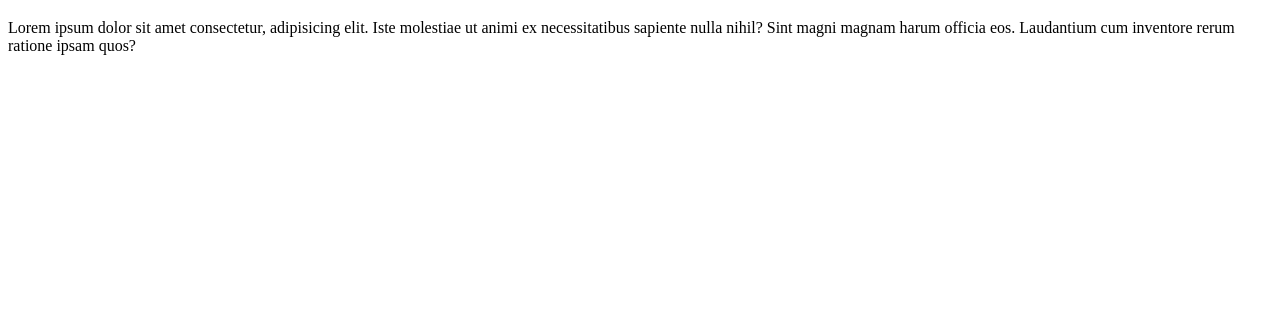
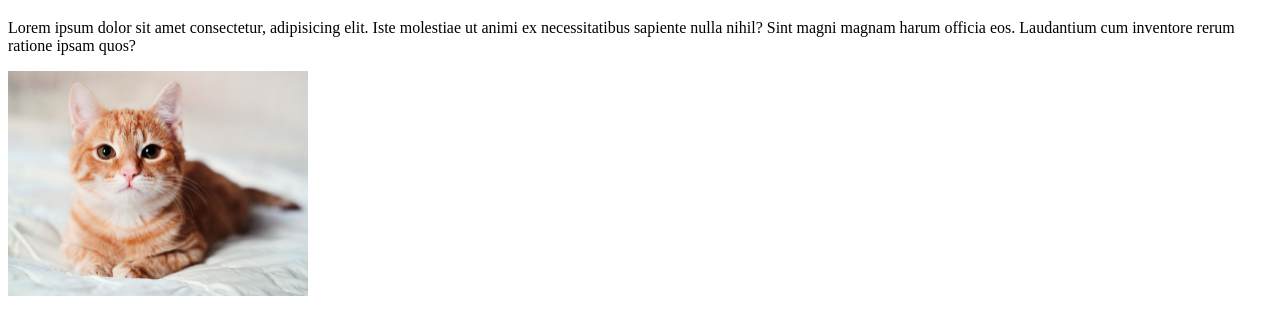
Before and after one commit to KaungMyatThu77/basic-html, a plain HTML site: page index.html in a window 1280 px wide. Shown: the part 61-396 px from the top of the page. Drawn offline with Linux system fonts and the light colour scheme.

Commit message:
add image

```diff
--- a/index.html
+++ b/index.html
@@ -4,9 +4,16 @@
     <meta charset="UTF-8">
     <meta name="viewport" content="width=device-width, initial-scale=1.0">
     <title>Document</title>
+    <style>
+        .cat-img{
+            width: 300px;
+        }
+    </style>
 </head>
 <body>
     <h1>This is basic html</h1>
     <p>Lorem ipsum dolor sit amet consectetur, adipisicing elit. Iste molestiae ut animi ex necessitatibus sapiente nulla nihil? Sint magni magnam harum officia eos. Laudantium cum inventore rerum ratione ipsam quos?</p>
+
+    <img src="./images/cat.jpg" class="cat-img" alt="Cat">
 </body>
 </html>
```
Also changed, not shown: images/cat.jpg (added), images/griseo.jpg (added), images/seele1.jpg (added), images/seele2.jpg (added), 3 other files.
